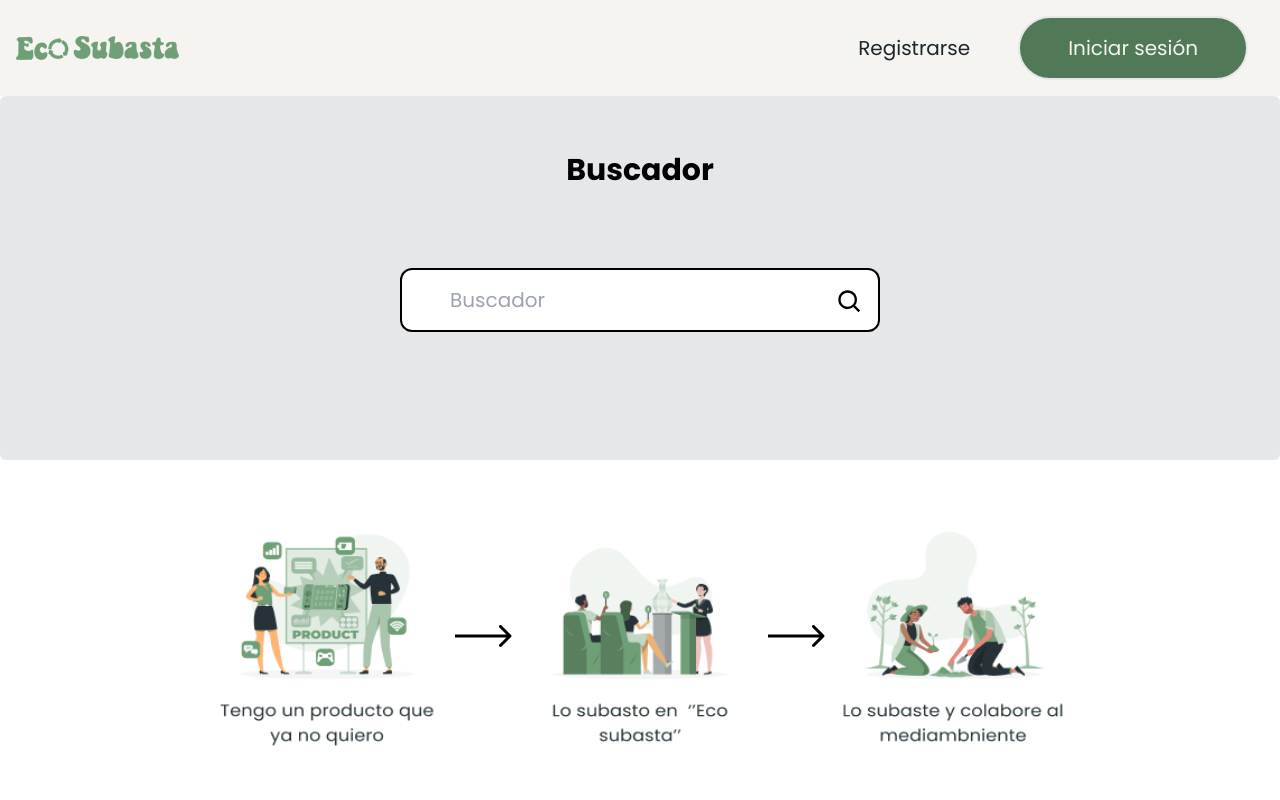
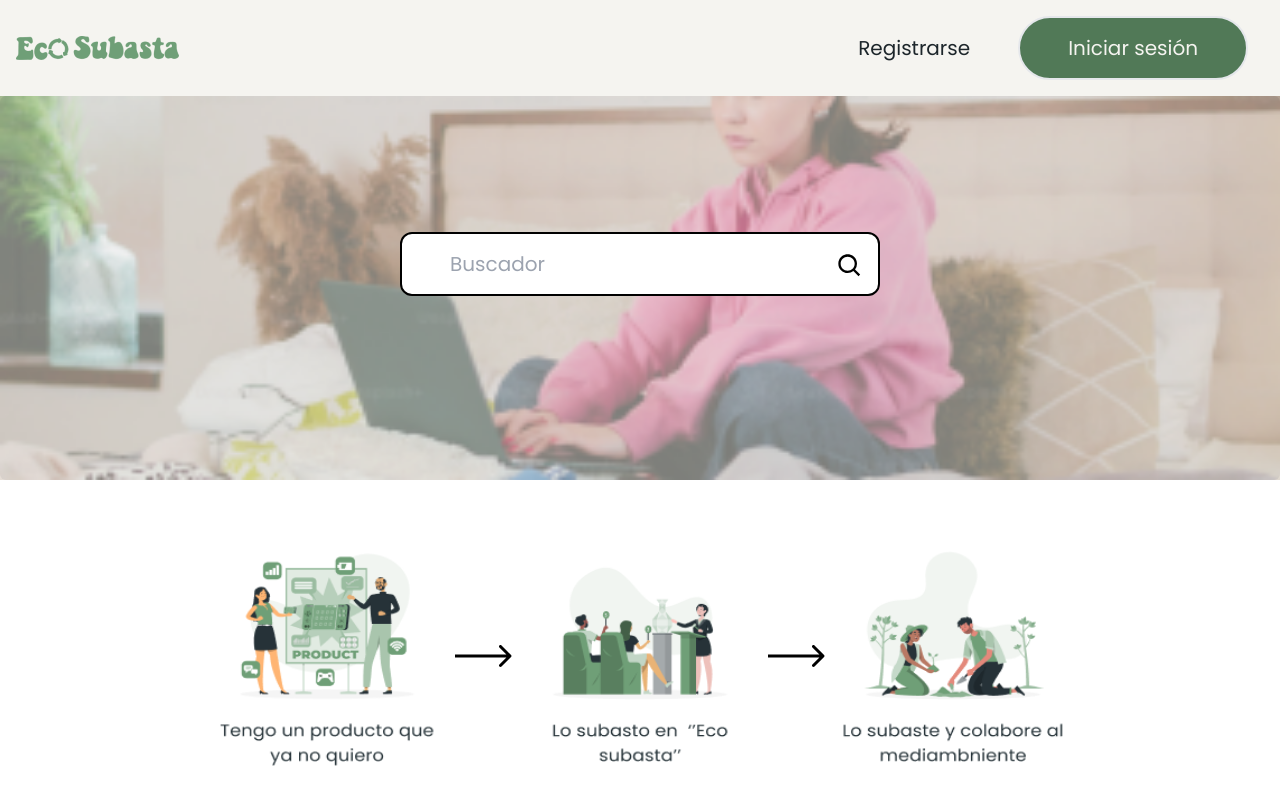
Before and after one commit to No-Country/s11-02-m-node-react, a Next.js app in the folder front/: page / in a window 1280 px wide. Shown: the top 800 px of the page. Built offline with nearby package versions, Linux system fonts and the light colour scheme.

Commit message:
Nuevos estilos agregados a Search Bar

```diff
--- a/front/app/components/SearchBar/Index.jsx
+++ b/front/app/components/SearchBar/Index.jsx
@@ -1,17 +1,22 @@
 import React from 'react';
 import { BiSearch } from 'react-icons/bi';
+import Image from 'next/image';
+import buscadorBcnd from '@/public/buscadorBcnd.png';
 
 const SearchBar = () => {
      return (
-          <div className="bg-gray-200 p-4 rounded-md text-center">
-               <h3 className="text-3xl font-semibold mt-5 mb-5 md:mt-10 md:mb-20">
-                    Buscador
-               </h3>
-               <div className="relative md:pl-44 md:pr-44 lg:pl-72 lg:pr-72 xl:pl-96 xl:pr-96 text-black">
+          <div className="bg-gray-200 p-4 rounded-md text-center relative h-96 flex items-center  ">
+               <Image
+                    src={buscadorBcnd}
+                    alt="buscador background"
+                    className="absolute inset-0 w-full h-full object-cover bg-contain"
+               />
+
+               <div className="relative md:pl-44 md:pr-44 lg:pl-72 lg:pr-72 xl:pl-96 xl:pr-96 text-black h-full w-full  mt-60">
                     <input
                          type="text"
                          placeholder="Buscador"
-                         className="w-full rounded-xl pl-12 pr-4 py-4 mb-28 bg-white border-2 border-black focus:outline-none text-xl text-black placeholder-black::placeholder"
+                         className="w-full rounded-xl pl-12 pr-4 py-4  bg-white border-2 border-black focus:outline-none text-xl text-black placeholder-black::placeholder"
                     />
                     <div className="absolute right-4 md:right-44 lg:right-72 xl:right-96 top-3 p-2 pr-4">
                          <BiSearch
```
Also changed, not shown: front/public/buscadorBcnd.png (added).
